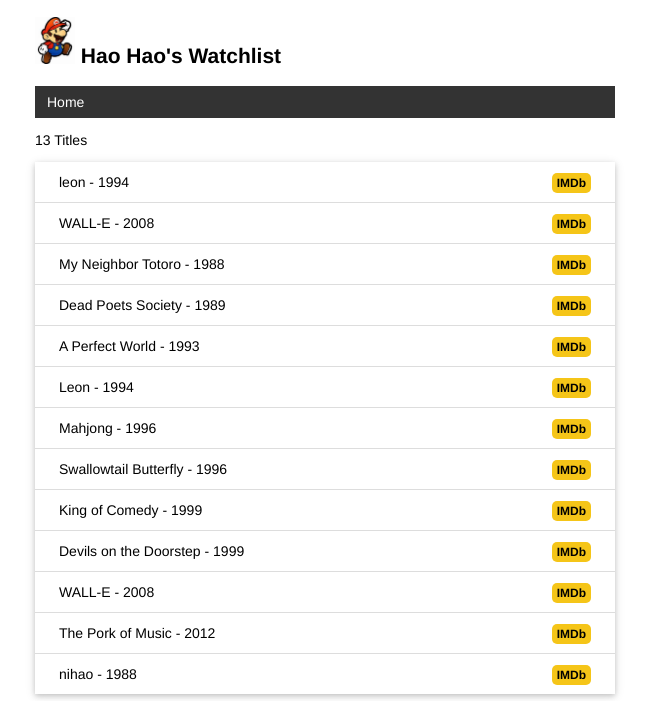
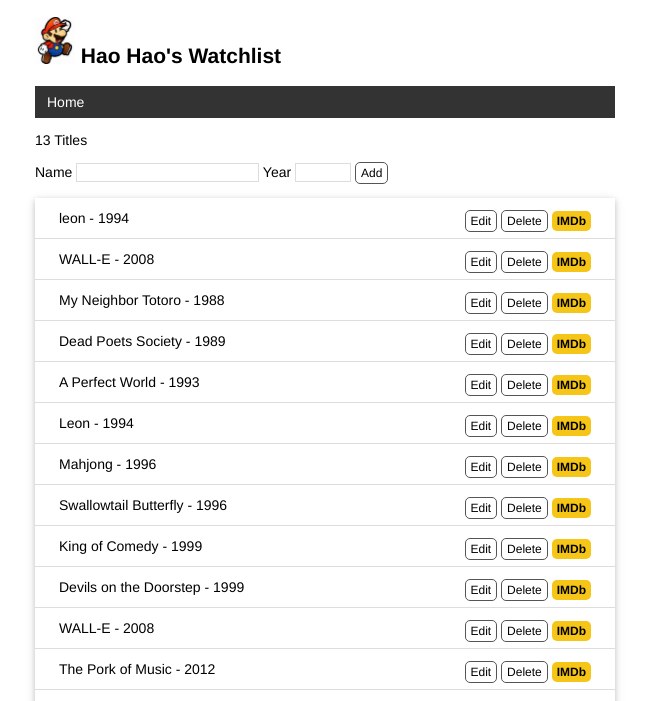
Before and after one commit to child-dreams/watchlist, a Flask app: page / in a window 1280 px wide. Shown: the top 701 px of the page, without its empty margins (315-964 px from the left). Run offline with Flask 2, Linux system fonts and the light colour scheme; data comes from the database, SQL or seed files in the repository; both versions use the stored data as it was after the commit.

Commit message:
Create, edit and delete item by form

```diff
--- a/app.py
+++ b/app.py
@@ -2,6 +2,7 @@ import os
 import sys
 import click
 
+from flask import request, url_for, redirect, flash
 from flask import Flask
 from flask_sqlalchemy import SQLAlchemy   #导入扩展类
 from flask import Flask, render_template
@@ -15,7 +16,8 @@ else:  #否则使用四个斜线
 app = Flask(__name__)
 
 app.config['SQLALCHEMY_DATABASE_URI'] = prefix + os.path.join(app.root_path, 'data.db')
-app.config['SQLALCHEMY_TRACK_MODIFICATTONS'] =False   #关闭对模型修改的监控
+app.config['SQLALCHEMY_TRACK_MODIFICATTONS'] = False   #关闭对模型修改的监控
+app.config['SECRET_KEY'] = 'dev'  # 等同于 app.secret_key = 'dev'
 
 db = SQLAlchemy(app)   #初始化扩展，传入程序实例app
 @app.route('/user/<name>')    #@是装饰器
@@ -37,10 +39,25 @@ movies = [
     	{'title': 'The Pork of Music', 'year': '2012'},
 ]
 
-@app.route('/')
+@app.route('/', methods=['GET', 'POST'])
 def index():
-	movies = Movie.query.all()   #读取所有电影记录
-	return render_template('index.html', movies=movies)   #渲染函数
+    if request.method == 'POST':  # 判断是否是 POST 请求
+        # 获取表单数据
+        title = request.form.get('title')  # 传入表单对应输入字段的 name 值
+        year = request.form.get('year')
+        # 验证数据
+        if not title or not year or len(year) > 4 or len(title) > 60:
+            flash('Invalid input.')  # 显示错误提示
+            return redirect(url_for('index'))  # 重定向回主页
+        # 保存表单数据到数据库
+        movie = Movie(title=title, year=year)  # 创建记录
+        db.session.add(movie)  # 添加到数据库会话
+        db.session.commit()  # 提交数据库会话
+        flash('Item created.')  # 显示成功创建的提示
+        return redirect(url_for('index'))  # 重定向回主页
+
+    movies = Movie.query.all()
+    return render_template('index.html', movies=movies)
 
 #创建数据库模型
 class User(db.Model):   #表名将会是user(自动生成，小写处理)
@@ -97,3 +114,32 @@ def page_not_found(e):   #接受异常对象作为参数
 def inject_user():   #函数名可以随意修改
 	user = User.query.first()   #user变量定义,读取用户记录
 	return dict(user=user)   #需要返回自字典，等同于 return {'user': user}
+
+#编辑电影条目
+@app.route('/movie/edit/<int:movie_id>', methods=['GET', 'POST'])
+def edit(movie_id):
+    movie = Movie.query.get_or_404(movie_id)
+
+    if request.method == 'POST':  # 处理编辑表单的提交请求
+        title = request.form['title']
+        year = request.form['year']
+
+        if not title or not year or len(year) != 4 or len(title) > 60:
+            flash('Invalid input.')
+            return redirect(url_for('edit', movie_id=movie_id))  # 重定向回对应的编辑页面
+
+        movie.title = title  # 更新标题
+        movie.year = year  # 更新年份
+        db.session.commit()  # 提交数据库会话
+        flash('Item updated.')
+        return redirect(url_for('index'))  # 重定向回主页
+    return render_template('edit.html', movie=movie)  # 传入被编辑的电影记录
+
+#删除电影条目
+@app.route('/movie/delete/<int:movie_id>', methods=['POST'])  # 限定只接受 POST 请求
+def delete(movie_id):
+    movie = Movie.query.get_or_404(movie_id)  # 获取电影记录
+    db.session.delete(movie)  # 删除对应的记录
+    db.session.commit()  # 提交数据库会话
+    flash('Item deleted.')
+    return redirect(url_for('index'))  # 重定向回主页
--- a/static/style.css
+++ b/static/style.css
@@ -76,3 +76,47 @@ nav li a:hover {
     border-radius: 5px;
     padding: 3px 5px;
 }
+/* 覆盖某些浏览器对 input 元素定义的字体 */
+input[type=submit] {
+    font-family: inherit;
+}
+
+input[type=text] {
+    border: 1px solid #ddd;
+}
+
+input[name=year] {
+    width: 50px;
+}
+
+.btn {
+    font-size: 12px;
+    padding: 3px 5px;
+    text-decoration: none;
+    cursor: pointer;
+    background-color: white;
+    color: black;
+    border: 1px solid #555555;
+    border-radius: 5px;
+}
+
+.btn:hover {
+    text-decoration: none;
+    background-color: black;
+    color: white;
+    border: 1px solid black;
+}
+
+.alert {
+    position: relative;
+    padding: 7px;
+    margin: 7px 0;
+    border: 1px solid transparent;
+    color: #004085;
+    background-color: #cce5ff;
+    border-color: #b8daff;
+    border-radius: 5px;
+}
+.inline-form {
+    display: inline;
+}
--- a/templates/base.html
+++ b/templates/base.html
@@ -9,6 +9,10 @@
 	<link rel="icon" href="{{ url_for('static', filename='favicon.ico') }}">
 	<link rel="stylesheet" href="{{ url_for('static', filename='style.css') }}" type="text/css">
 	{% endblock %}
+	<!-- 插入到页面标题上方 -->
+	{% for message in get_flashed_messages() %}
+    	<div class="alert">{{ message }}</div>
+	{% endfor %}
 </head>
 <body>
 	<h2>
--- a/templates/index.html
+++ b/templates/index.html
@@ -2,17 +2,28 @@
 
 {% block content %}
 <p>{{ movies|length }} Titles</p>
+<form method="post">
+    Name <input type="text" name="title" autocomplete="off" required>
+    Year <input type="text" name="year" autocomplete="off" required>
+    <input class="btn" type="submit" name="submit" value="Add">
+</form>
+
 <ul class="movie-list">
     {% for movie in movies %}
     <li>{{ movie.title }} - {{ movie.year }}
         <span class="float-right">
+ 	    <a class="btn" href="{{ url_for('edit', movie_id=movie.id) }}">Edit</a>
+	    <form class="inline-form" method="post" action="{{ url_for('delete', movie_id=movie.id) }}">
+                <input class="btn" type="submit" name="delete" value="Delete" onclick="return confirm('Are you sure?')">
+    	    </form>
+
             <a class="imdb" href="https://www.imdb.com/find?q={{ movie.title }}" target="_blank" title="Find this movie on IMDb">IMDb</a>
         </span>
     </li>
     {% endfor %}
 </ul>
 <img alt="Walking Totoro" class="totoro" src="{{ url_for('static', filename='images/totoro.gif') }}" title="to~to~ro~">
+
+
+
 {% endblock %}
-<span class="float-right">
-    <a class="imdb" href="https://www.imdb.com/find?q={{ movie.title }}" target="_blank" title="Find this movie on IMDb">IMDb</a>
-</span>
```
Also changed, not shown: templates/edit.html (added, +10 -0 lines), data.db.
